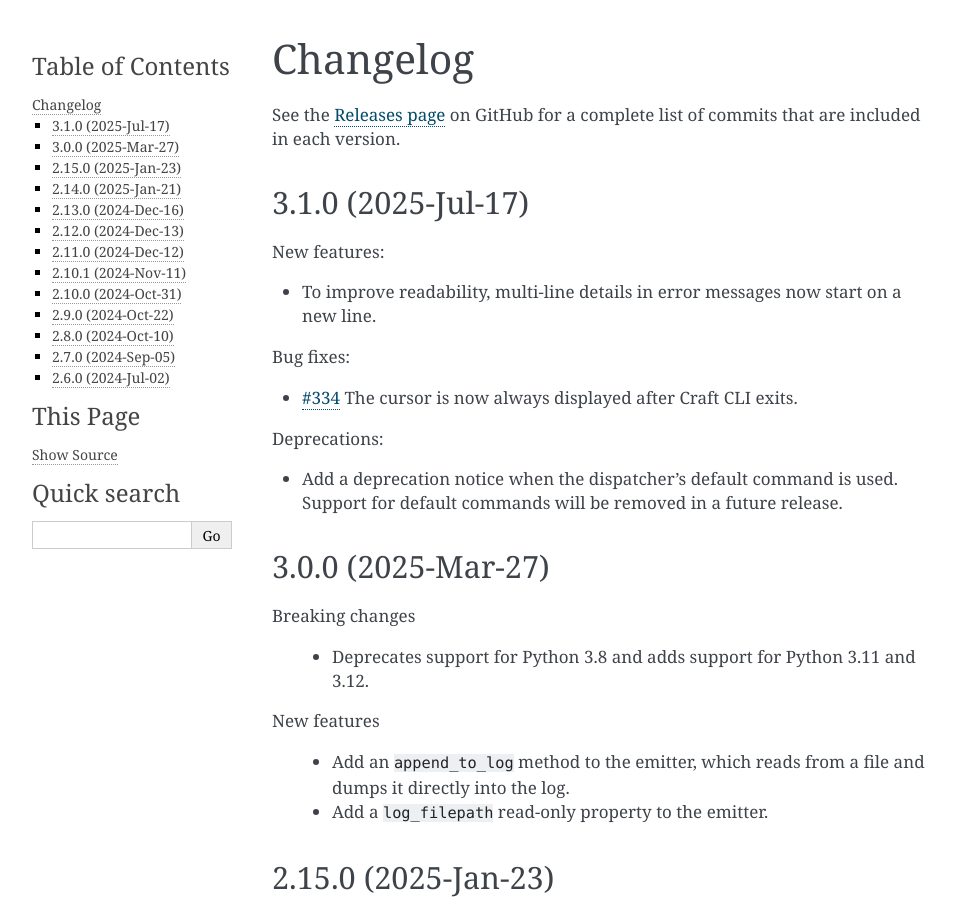
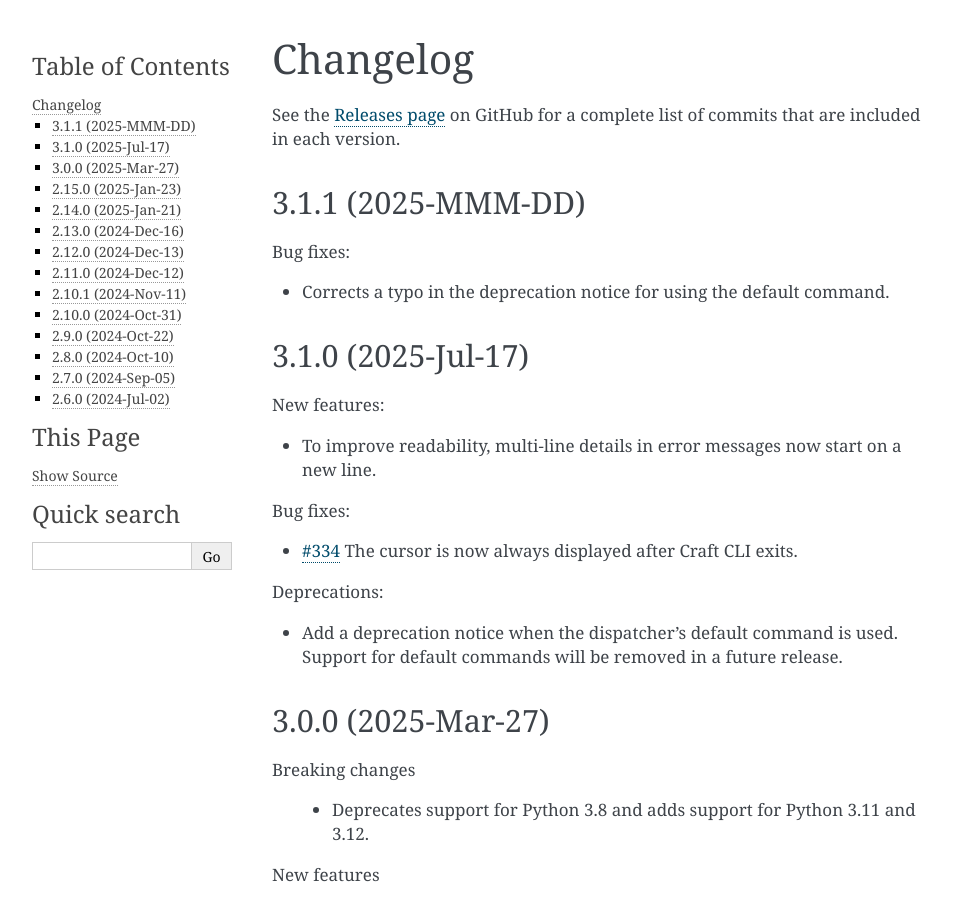
Before and after one commit to canonical/craft-cli, a Sphinx documentation site: the page built from docs/changelog.rst, in a window 1280 px wide and 900 px high. Shown: the whole window, without its empty margins (148-1102 px from the left). Built offline with Sphinx 7.4.7, drawn with Linux system fonts in a browser that asks for light colours; pages that are not in the unit, such as notebooks, are missing from menus.

Commit message:
fix: correct typo in default command warning
Signed-off-by: Callahan Kovacs <callahan.kovacs@canonical.com>

```diff
--- a/docs/changelog.rst
+++ b/docs/changelog.rst
@@ -5,6 +5,15 @@
 
 See the `Releases page`_ on GitHub for a complete list of commits that are
 included in each version.
+
+.. _release-3.1.1:
+
+3.1.1 (2025-MMM-DD)
+-------------------
+
+Bug fixes:
+
+- Corrects a typo in the deprecation notice for using the default command.
 
 .. _release-3.1.0:
 
```
Also changed, not shown: 2 other files.
